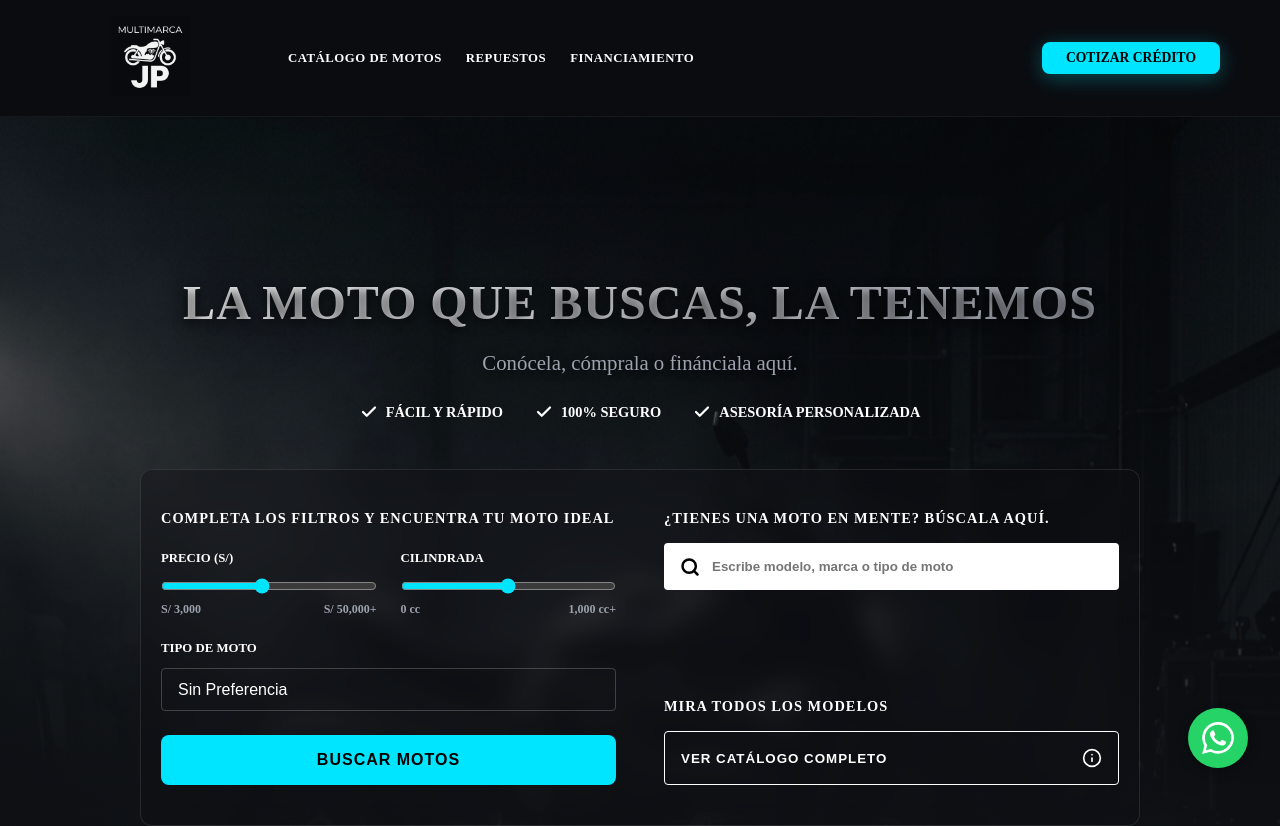
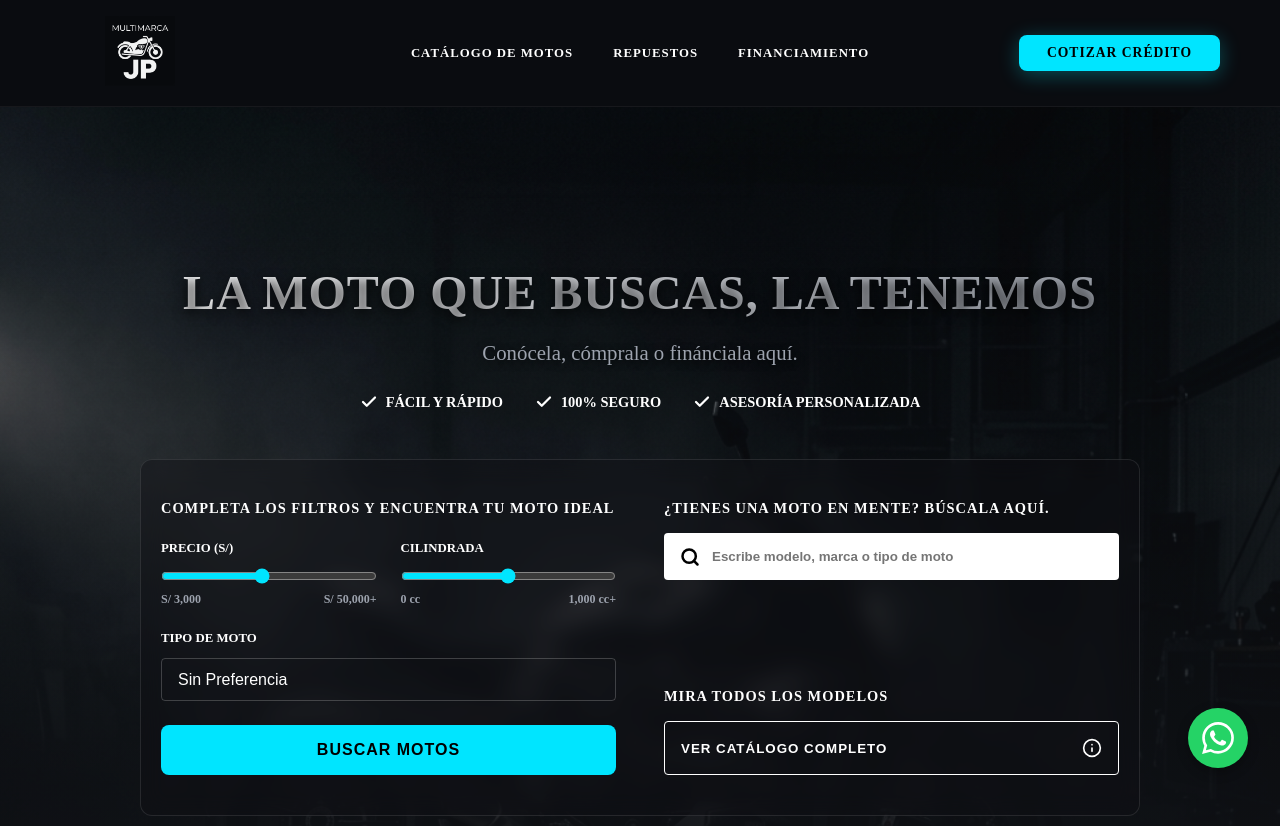
Before and after one commit to jhamir14/JP-MOTORS, a Next.js app in the folder frontend/: page / in a window 1280 px wide. Shown: the top 826 px of the page. Built offline with nearby package versions, Linux system fonts and the light colour scheme.

Commit message:
style: distribuir navbar en 3 bloques flex para mejor espaciado

```diff
--- a/frontend/src/components/Navbar.tsx
+++ b/frontend/src/components/Navbar.tsx
@@ -7,30 +7,32 @@ const Navbar = () => {
   const [isMenuOpen, setIsMenuOpen] = useState(false);
   return (
     <nav style={{ padding: "16px 0", borderBottom: "1px solid rgba(255,255,255,0.05)", background: "rgba(10, 12, 16, 0.85)", backdropFilter: "blur(12px)", WebkitBackdropFilter: "blur(12px)", position: "sticky", top: 0, zIndex: 1000, transition: "all 0.3s ease" }}>
-      <div className="container flex items-center space-between">
-        <div className="flex items-center" style={{ gap: "32px" }}>
-          {/* Logo estilo transparente y totalmente blanco con inversion */}
+      <div className="container flex items-center" style={{ justifyContent: "space-between" }}>
+
+        {/* Bloque Izquierdo: Logo */}
+        <div style={{ flex: 1, display: "flex", justifyContent: "flex-start" }}>
           <Link href="/">
             <Image
               src="/premium_logo.png"
               alt="Multimarca JP Logo"
-              width={180}
-              height={80}
+              width={160}
+              height={70}
               style={{ objectFit: "contain", mixBlendMode: "screen", opacity: 0.95 }}
               priority
             />
           </Link>
-
-          {/* Menú de navegación Desktop */}
-          <div className="desktop-menu flex gap-6 items-center" style={{ marginLeft: "16px" }}>
-            <Link href="/motos" style={{ color: "#fff", fontWeight: 700, fontSize: "0.8rem", textTransform: "uppercase", letterSpacing: "0.5px", transition: "color 0.3s" }}>Catálogo de Motos</Link>
-            <Link href="/repuestos" style={{ color: "#fff", fontWeight: 700, fontSize: "0.8rem", textTransform: "uppercase", letterSpacing: "0.5px", transition: "color 0.3s" }}>Repuestos</Link>
-            <Link href="/financiamiento" style={{ color: "#fff", fontWeight: 700, fontSize: "0.8rem", textTransform: "uppercase", letterSpacing: "0.5px", transition: "color 0.3s" }}>Financiamiento</Link>
-          </div>
         </div>
 
-        <div className="flex items-center gap-4">
-          <Link href="/financiamiento" className="btn btn-primary desktop-menu" style={{ padding: "8px 24px", fontSize: "0.85rem", textTransform: "uppercase", fontWeight: 800 }}>Cotizar Crédito</Link>
+        {/* Bloque Central: Menú de navegación Desktop */}
+        <div className="desktop-menu flex items-center" style={{ gap: "40px", flex: 2, justifyContent: "center" }}>
+          <Link href="/motos" style={{ color: "#fff", fontWeight: 700, fontSize: "0.8rem", textTransform: "uppercase", letterSpacing: "1px", transition: "color 0.3s" }} onMouseOver={e=>e.currentTarget.style.color="var(--accent-primary)"} onMouseOut={e=>e.currentTarget.style.color="#fff"}>Catálogo de Motos</Link>
+          <Link href="/repuestos" style={{ color: "#fff", fontWeight: 700, fontSize: "0.8rem", textTransform: "uppercase", letterSpacing: "1px", transition: "color 0.3s" }} onMouseOver={e=>e.currentTarget.style.color="var(--accent-primary)"} onMouseOut={e=>e.currentTarget.style.color="#fff"}>Repuestos</Link>
+          <Link href="/financiamiento" style={{ color: "#fff", fontWeight: 700, fontSize: "0.8rem", textTransform: "uppercase", letterSpacing: "1px", transition: "color 0.3s" }} onMouseOver={e=>e.currentTarget.style.color="var(--accent-primary)"} onMouseOut={e=>e.currentTarget.style.color="#fff"}>Financiamiento</Link>
+        </div>
+
+        {/* Bloque Derecho: Botón de Acción */}
+        <div className="flex items-center" style={{ flex: 1, justifyContent: "flex-end", gap: "16px" }}>
+          <Link href="/financiamiento" className="btn btn-primary desktop-menu" style={{ padding: "10px 28px", fontSize: "0.85rem", textTransform: "uppercase", fontWeight: 900, letterSpacing: "1px" }}>Cotizar Crédito</Link>
 
           {/* Botón Hamburguesa para Mobile */}
           <button
```
